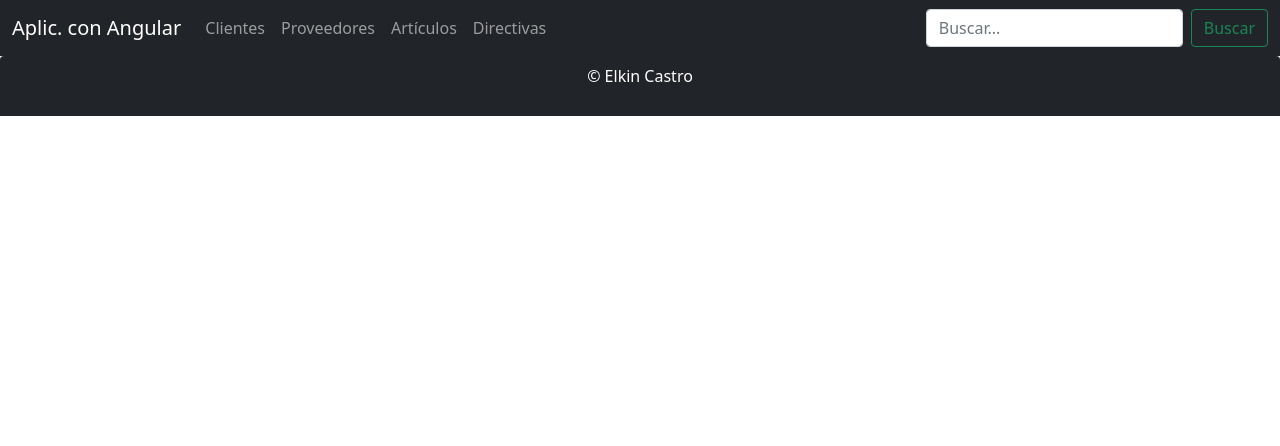
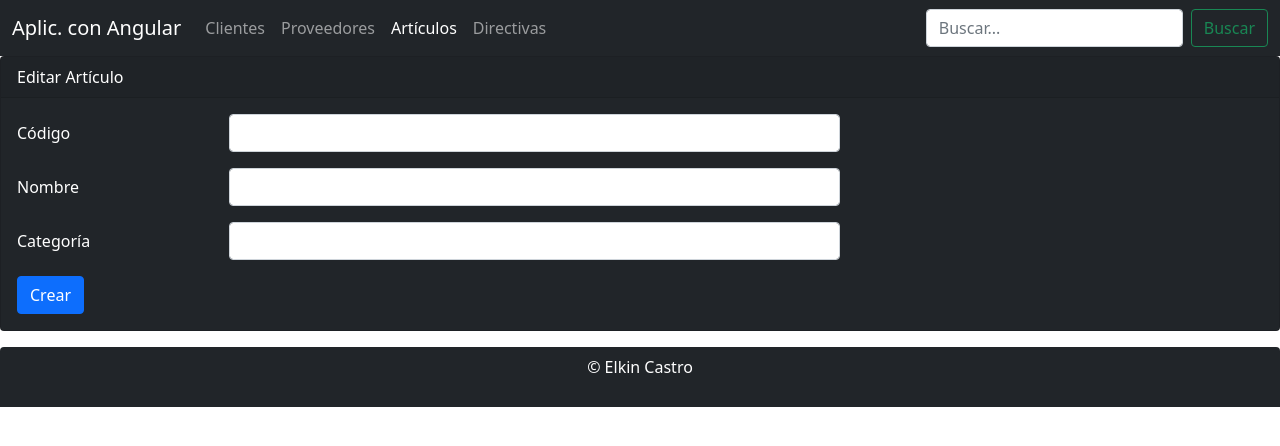
Before and after one commit to j4hirc/clientes-app-Angular, an Angular app: page /articulos/form/1 in a window 1280 px wide. Before the commit this address led to /. Shown: the top 446 px of the page. Built offline with nearby package versions, Linux system fonts and the light colour scheme; no server answers.

Commit message:
Agregar funcionalidad de gestión de artículos: implementar CRUD, formularios y vistas

```diff
--- /dev/null
+++ b/src/app/articulos/articulo.service.ts
@@ -0,0 +1,42 @@
+import { Injectable } from '@angular/core';
+import { HttpClient, HttpParams } from '@angular/common/http';
+import { map, Observable } from 'rxjs';
+import { Articulo } from './articulo';
+
+@Injectable({
+  providedIn: 'root'
+})
+export class ArticuloService {
+
+  private urlEndPoint: string = 'http://localhost:8080/api/articulos';
+  private httpHeaders = {'Content-Type': 'application/json'};
+
+  constructor(private http: HttpClient) { }
+
+  getArticulos(): Observable<Articulo[]> {
+    return this.http.get(this.urlEndPoint).pipe(
+      map(response => response as Articulo[])
+    );
+  }
+
+  buscar(termino: string): Observable<Articulo[]> {
+    let params = new HttpParams().set('termino', termino);
+    return this.http.get<Articulo[]>(`${this.urlEndPoint}/buscar`, { params });
+  }
+
+  getArticulo(id: number): Observable<Articulo> {
+    return this.http.get<Articulo>(`${this.urlEndPoint}/${id}`);
+  }
+
+  create(articulo: Articulo): Observable<Articulo> {
+    return this.http.post<Articulo>(this.urlEndPoint, articulo, {headers: this.httpHeaders});
+  }
+
+  update(articulo: Articulo): Observable<Articulo> {
+    return this.http.put<Articulo>(`${this.urlEndPoint}/${articulo.id}`, articulo, {headers: this.httpHeaders});
+  }
+
+  delete(id: number): Observable<Articulo> {
+    return this.http.delete<Articulo>(`${this.urlEndPoint}/${id}`, {headers: this.httpHeaders});
+  }
+}
--- /dev/null
+++ b/src/app/articulos/articulo.ts
@@ -0,0 +1,6 @@
+export class Articulo {
+    id!: number;
+    codigo!: string;
+    nombre!: string;
+    categoria!: string;
+}
--- /dev/null
+++ b/src/app/articulos/articulos.html
@@ -0,0 +1,51 @@
+<div class="card border-primary mb-3">
+  <div class="card-header text-primary">
+    <h5 class="mb-0">Listado de Artículos</h5>
+  </div>
+  <div class="card-body">
+
+    <div class="row mb-4">
+      <div class="col-md-6">
+        <button class="btn btn-primary" routerLink="/articulos/form">Crear Artículo</button>
+      </div>
+      <div class="col-md-6">
+        <div class="input-group">
+          <input type="text" class="form-control" placeholder="Buscar por código, nombre o categoría..."
+                 [(ngModel)]="terminoBusqueda" (keyup.enter)="onBuscar()">
+          <button class="btn btn-outline-secondary" type="button" (click)="onBuscar()">Buscar</button>
+        </div>
+      </div>
+    </div>
+
+    <table class="table table-bordered table-striped">
+      <thead>
+        <tr>
+          <th>id</th>
+          <th>código</th>
+          <th>nombre</th>
+          <th>categoría</th>
+          <th>opciones</th>
+        </tr>
+      </thead>
+      <tbody>
+        @for (articulo of articulos; track $index) {
+          <tr>
+            <td>{{articulo.id}}</td>
+            <td>{{articulo.codigo}}</td>
+            <td>{{articulo.nombre}}</td>
+            <td>{{articulo.categoria}}</td>
+            <td>
+              <button class="btn btn-info btn-sm me-2" [routerLink]="['/articulos/form', articulo.id]">Editar</button>
+              <button class="btn btn-danger btn-sm" (click)="delete(articulo)">Eliminar</button>
+            </td>
+          </tr>
+        } @empty {
+          <tr>
+            <td colspan="5" class="text-center">No hay artículos registrados o no se encontraron coincidencias.</td>
+          </tr>
+        }
+      </tbody>
+    </table>
+
+  </div>
+</div>
--- /dev/null
+++ b/src/app/articulos/articulos.ts
@@ -0,0 +1,72 @@
+import { Component, OnInit, ChangeDetectorRef } from '@angular/core';
+import { Articulo } from './articulo';
+import { ArticuloService } from './articulo.service';
+import Swal from 'sweetalert2';
+
+@Component({
+  selector: 'app-articulos',
+  standalone: false,
+  templateUrl: './articulos.html',
+})
+export class Articulos implements OnInit {
+
+  articulos: Articulo[] = [];
+  terminoBusqueda: string = '';
+
+  constructor(
+    private articuloService: ArticuloService,
+    private cdr: ChangeDetectorRef
+  ) {}
+
+  ngOnInit(): void {
+    this.cargarArticulos();
+  }
+
+  cargarArticulos(): void {
+    this.articuloService.getArticulos().subscribe({
+      next: (datos) => {
+        this.articulos = datos;
+        this.cdr.detectChanges();
+      },
+      error: (err) => console.error('Error al cargar artículos:', err)
+    });
+  }
+
+  onBuscar(): void {
+    if (this.terminoBusqueda.trim() === '') {
+      this.cargarArticulos();
+      return;
+    }
+
+    this.articuloService.buscar(this.terminoBusqueda).subscribe({
+      next: (datos) => {
+        this.articulos = datos;
+        this.cdr.detectChanges();
+      },
+      error: (err) => console.error('Error en la búsqueda:', err)
+    });
+  }
+
+  delete(articulo: Articulo): void {
+    Swal.fire({
+      title: '¿Estás seguro?',
+      text: `¿Deseas eliminar el artículo ${articulo.nombre}?`,
+      icon: 'warning',
+      showCancelButton: true,
+      confirmButtonColor: '#3085d6',
+      cancelButtonColor: '#d33',
+      confirmButtonText: 'Sí, eliminar',
+      cancelButtonText: 'Cancelar'
+    }).then((result) => {
+      if (result.isConfirmed) {
+        this.articuloService.delete(articulo.id).subscribe(
+          () => {
+            this.articulos = this.articulos.filter(art => art !== articulo);
+            this.cdr.detectChanges();
+            Swal.fire('Eliminado!', `El artículo ha sido eliminado.`, 'success');
+          }
+        );
+      }
+    });
+  }
+}
--- /dev/null
+++ b/src/app/articulos/form-articulo.html
@@ -0,0 +1,37 @@
+<div class="card bg-dark text-white mb-3">
+  <div class="card-header">{{titulo}}</div>
+  <div class="card-body">
+    <form ngNativeValidate>
+      <div class="form-group row mb-3">
+        <label for="codigo" class="col-sm-2 col-form-label">Código</label>
+        <div class="col-sm-6">
+          <input type="text" class="form-control" [(ngModel)]="articulo.codigo" name="codigo" required>
+        </div>
+      </div>
+
+      <div class="form-group row mb-3">
+        <label for="nombre" class="col-sm-2 col-form-label">Nombre</label>
+        <div class="col-sm-6">
+          <input type="text" class="form-control" [(ngModel)]="articulo.nombre" name="nombre" required>
+        </div>
+      </div>
+
+      <div class="form-group row mb-3">
+        <label for="categoria" class="col-sm-2 col-form-label">Categoría</label>
+        <div class="col-sm-6">
+          <input type="text" class="form-control" [(ngModel)]="articulo.categoria" name="categoria" required>
+        </div>
+      </div>
+
+      <div class="form-group row">
+        <div class="col-sm-6">
+          @if (articulo.id) {
+            <button class="btn btn-primary" type="button" (click)="update()">Actualizar</button>
+          } @else {
+            <button class="btn btn-primary" type="button" (click)="create()">Crear</button>
+          }
+        </div>
+      </div>
+    </form>
+  </div>
+</div>
--- /dev/null
+++ b/src/app/articulos/form-articulo.ts
@@ -0,0 +1,62 @@
+import { Component, OnInit, ChangeDetectorRef } from '@angular/core';
+import { Router, ActivatedRoute } from '@angular/router';
+import { Articulo } from './articulo';
+import { ArticuloService } from './articulo.service';
+import Swal from 'sweetalert2';
+import { FormsModule } from '@angular/forms';
+
+@Component({
+  selector: 'app-form-articulo',
+  standalone: true,
+  imports: [FormsModule],
+  templateUrl: './form-articulo.html'
+})
+export class FormArticuloComponent implements OnInit {
+
+  public articulo: Articulo = new Articulo();
+  public titulo: string = "Crear Artículo";
+
+  constructor(
+    private articuloService: ArticuloService,
+    private router: Router,
+    private activatedRoute: ActivatedRoute,
+    private cdr: ChangeDetectorRef
+  ) { }
+
+  ngOnInit(): void {
+    this.cargarArticulo();
+  }
+
+  cargarArticulo(): void {
+    this.activatedRoute.params.subscribe(params => {
+      let id = params['id'];
+      if (id) {
+        this.titulo = "Editar Artículo";
+        this.articuloService.getArticulo(id).subscribe(
+          (articulo) => {
+            this.articulo = articulo;
+            this.cdr.detectChanges();
+          }
+        );
+      }
+    });
+  }
+
+  public create(): void {
+    this.articuloService.create(this.articulo).subscribe(
+      () => {
+        Swal.fire('Nuevo Artículo', `Artículo creado con éxito`, 'success');
+        this.router.navigate(['/articulos']);
+      }
+    );
+  }
+
+  public update(): void {
+    this.articuloService.update(this.articulo).subscribe(
+      () => {
+        Swal.fire('Artículo Actualizado', `Artículo actualizado con éxito`, 'success');
+        this.router.navigate(['/articulos']);
+      }
+    );
+  }
+}
```
Also changed, not shown: src/app/app-module.ts (+9 -2 lines).
